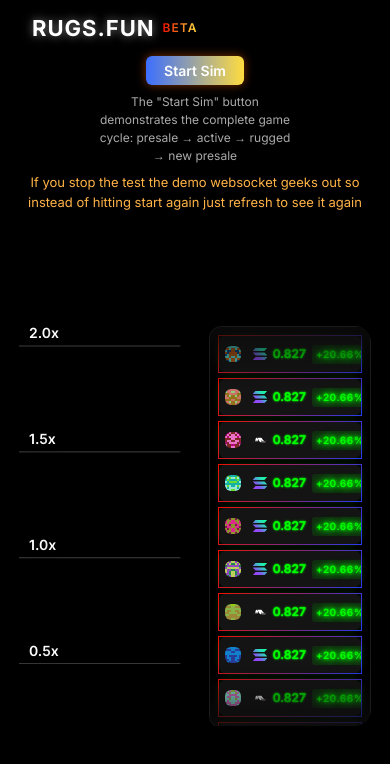
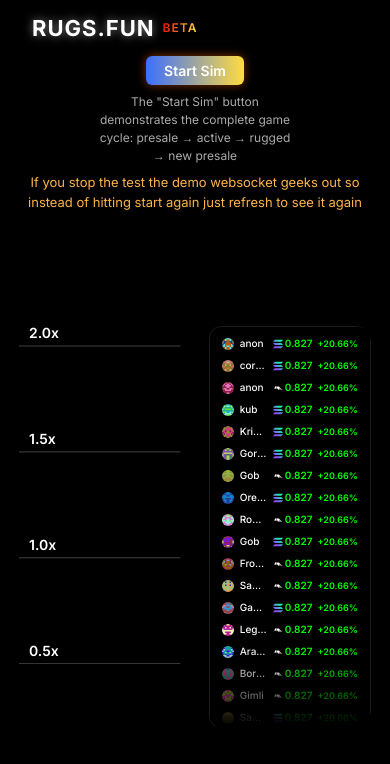
Before and after one commit to cashblaze127/rugs-dot-fun, a React (Vite) app: page / in a window 390 px wide. Shown: the top 764 px of the page. Built offline with nearby package versions, Linux system fonts and the light colour scheme.

Commit message:
Refined chart and leaderboard UI: improved gradients, compact leaderboard, smoother scaling and animations, mobile optimizations, and code cleanup

```diff
--- a/src/App.jsx
+++ b/src/App.jsx
@@ -29,7 +29,18 @@ const mockAddresses = [
   "0x7890123456789012345678901234567890123456",
   "0x8901234567890123456789012345678901234567",
   "0x9012345678901234567890123456789012345678",
-  "0x0123456789012345678901234567890123456789"
+  "0x0123456789012345678901234567890123456789",
+  // New mock addresses
+  "0xA123456789012345678901234567890123456789",
+  "0xB234567890123456789012345678901234567890",
+  "0xC345678901234567890123456789012345678901",
+  "0xD456789012345678901234567890123456789012",
+  "0xE567890123456789012345678901234567890123",
+  "0xF678901234567890123456789012345678901234",
+  "0xA789012345678901234567890123456789012345",
+  "0xB890123456789012345678901234567890123456",
+  "0xC901234567890123456789012345678901234567",
+  "0xD012345678901234567890123456789012345678"
 ];
 
 const mockPlayers = [
@@ -43,6 +54,17 @@ const mockPlayers = [
   { name: "Oreoz", address: mockAddresses[7], profit: "+0.827", percent: "+20.66%", tokenType: Math.random() > 0.5 ? 'solana' : 'rugs' },
   { name: "Romms", address: mockAddresses[8], profit: "+0.827", percent: "+20.66%", tokenType: Math.random() > 0.5 ? 'solana' : 'rugs' },
   { name: "Gob", address: mockAddresses[9], profit: "+0.827", percent: "+20.66%", tokenType: Math.random() > 0.5 ? 'solana' : 'rugs' },
+  // New mock players
+  { name: "Frodo", address: mockAddresses[10], profit: "+0.827", percent: "+20.66%", tokenType: Math.random() > 0.5 ? 'solana' : 'rugs' },
+  { name: "Samwise", address: mockAddresses[11], profit: "+0.827", percent: "+20.66%", tokenType: Math.random() > 0.5 ? 'solana' : 'rugs' },
+  { name: "Gandalf", address: mockAddresses[12], profit: "+0.827", percent: "+20.66%", tokenType: Math.random() > 0.5 ? 'solana' : 'rugs' },
+  { name: "Legolas", address: mockAddresses[13], profit: "+0.827", percent: "+20.66%", tokenType: Math.random() > 0.5 ? 'solana' : 'rugs' },
+  { name: "Aragorn", address: mockAddresses[14], profit: "+0.827", percent: "+20.66%", tokenType: Math.random() > 0.5 ? 'solana' : 'rugs' },
+  { name: "Boromir", address: mockAddresses[15], profit: "+0.827", percent: "+20.66%", tokenType: Math.random() > 0.5 ? 'solana' : 'rugs' },
+  { name: "Gimli", address: mockAddresses[16], profit: "+0.827", percent: "+20.66%", tokenType: Math.random() > 0.5 ? 'solana' : 'rugs' },
+  { name: "Sauron", address: mockAddresses[17], profit: "+0.827", percent: "+20.66%", tokenType: Math.random() > 0.5 ? 'solana' : 'rugs' },
+  { name: "Saruman", address: mockAddresses[18], profit: "+0.827", percent: "+20.66%", tokenType: Math.random() > 0.5 ? 'solana' : 'rugs' },
+  { name: "Gollum", address: mockAddresses[19], profit: "+0.827", percent: "+20.66%", tokenType: Math.random() > 0.5 ? 'solana' : 'rugs' },
 ];
 
 const CHART_HEIGHT = 400;
@@ -172,30 +194,36 @@ function PlayerBox({ player, index }) {
   const profit = player.profit.replace("+", "");
   const blockieImage = createBlockies(player.address);
 
+  // Responsive adjustments for leaderboard player row on mobile
+  const isMobile = typeof window !== 'undefined' && window.innerWidth <= 640;
+
   return (
-    <div className="player-row leaderboard-gradient-border">
-      <div className="avatar-container">
+    <div className="player-row" style={{ background: 'none', border: 'none', boxShadow: 'none', minHeight: isMobile ? '15px' : '19px', padding: isMobile ? '1px 4px' : '2px 6px', fontSize: isMobile ? '10px' : '12px' }}>
+      <div className="avatar-container" style={{ width: isMobile ? '12px' : '16px', height: isMobile ? '12px' : '16px', minWidth: isMobile ? '12px' : '16px', minHeight: isMobile ? '12px' : '16px' }}>
         <img
           src={blockieImage}
           alt="Player Avatar"
           className="player-avatar-blockie"
+          style={{ width: isMobile ? '12px' : '16px', height: isMobile ? '12px' : '16px' }}
         />
       </div>
-      <span className="player-name">{player.name}</span>
-      <div className="player-stats">
-        <span className="player-profit green-glow">
+      <span className="player-name" style={{ fontSize: isMobile ? '10px' : '12px' }}>{player.name}</span>
+      <div className="player-stats" style={{ gap: isMobile ? '5px' : '8px' }}>
+        <span style={{ fontSize: isMobile ? '10px' : '12px', color: '#00ff00', fontWeight: 600 }}>
           {player.profit.startsWith("+") && (
             <img
               src={player.tokenType === 'solana' ? solanaLogo : rugsLogo}
               alt={player.tokenType === 'solana' ? 'Solana' : 'Rugs'}
-              width="14"
-              height="14"
+              width={isMobile ? '10' : '12'}
+              height={isMobile ? '10' : '12'}
               style={{ marginRight: '2px', verticalAlign: 'middle' }}
             />
           )}
           {profit}
         </span>
-        <span className="player-percent green-glow">{player.percent}</span>
+        <span style={{ fontSize: isMobile ? '9px' : '11px', color: '#00ff00', fontWeight: 600 }}>
+          {player.percent}
+        </span>
       </div>
     </div>
   );
@@ -363,6 +391,7 @@ function GameGraph() {
   const lastTradeTimeRef = useRef(0);
   const fadeTimeoutRef = useRef(null);
   const rugTimerRef = useRef(null);
+  const scalingAnimationRef = useRef(null);
 
   // Track if game is rugged to prevent any more updates
   const isRugged = gameState === 'rugged';
@@ -398,12 +427,12 @@ function GameGraph() {
   const norm = v => {
     // For rugged state, ensure we can see values down to zero
     if (gameState === 'rugged') {
-      // When rugged, use 0 as the minimum to see the full crash
       const ruggedMin = 0;
+      if (visibleMaxValue - ruggedMin < 0.0001) return CHART_HEIGHT - 20;
       return CHART_HEIGHT - (((v - ruggedMin) / (visibleMaxValue - ruggedMin)) * (CHART_HEIGHT - 40) + 20);
     }
-
     // Normal case
+    if (visibleMaxValue - MIN_VALUE < 0.0001) return CHART_HEIGHT - 20;
     return CHART_HEIGHT - (((v - MIN_VALUE) / (visibleMaxValue - MIN_VALUE)) * (CHART_HEIGHT - 40) + 20);
   };
 
@@ -862,92 +891,68 @@ function GameGraph() {
 
   // Update the visible range when the multiplier changes significantly
   useEffect(() => {
-    // Store the previous multiplier for animation reference
     previousMultiplierRef.current = currentMultiplier;
 
-    // If entering presale, reset chart to initial state
     if (gameState === 'presale') {
       setVisibleMaxValue(2.0);
       setDisplayMultiplier(1.0);
       return;
     }
 
-    // If rugged, ensure we use an appropriate scale
     if (gameState === 'rugged') {
-      // Find the highest value in the chart data before the rug
-      const highestValue = displayedChartData.reduce((max, candle) =>
-        Math.max(max, candle.high), 2.0);
-
-      // Use a scale that ensures the full drop is visible
+      const highestValue = displayedChartData.reduce((max, candle) => Math.max(max, candle.high), 2.0);
       setVisibleMaxValue(Math.max(highestValue * 1.1, 2.0));
       return;
     }
 
-    // Get the highest value in current chart data to ensure everything fits
-    const highestValueInChartData = chartData.reduce((max, candle) =>
-      Math.max(max, candle.high), currentMultiplier);
-
-    // Calculate the current candle's range and position
+    const highestValueInChartData = chartData.reduce((max, candle) => Math.max(max, candle.high), currentMultiplier);
     const currentCandle = chartData[chartData.length - 1];
     const currentCandleRange = currentCandle ? (currentCandle.high - currentCandle.low) : 0;
     const currentCandleHigh = currentCandle ? currentCandle.high : currentMultiplier;
-
-    // Calculate the percentage of the current visible range that the candle takes up
     const candleRangePercentage = currentCandleRange / visibleMaxValue;
-
-    // Calculate how close the candle's high is to the top of the visible range
     const distanceToTop = visibleMaxValue - currentCandleHigh;
     const topMarginPercentage = distanceToTop / visibleMaxValue;
-
-    // Always ensure the current multiplier and highest candle are within the visible range
-    // Add more headroom for large candles and ensure minimum top margin
-    const MIN_TOP_MARGIN_PERCENTAGE = 0.15; // Always keep 15% margin at the top
+    const MIN_TOP_MARGIN_PERCENTAGE = 0.15;
     const idealMaxValue = Math.max(
-      highestValueInChartData * 1.4, // Increased from 1.3 to 1.4 for more headroom
+      highestValueInChartData * 1.4,
       currentMultiplier * 1.3,
-      currentCandleHigh / (1 - MIN_TOP_MARGIN_PERCENTAGE), // Ensure minimum top margin
+      currentCandleHigh / (1 - MIN_TOP_MARGIN_PERCENTAGE),
       2.0
     );
-
-    // Make range adjustments more responsive for large candles
-    const shouldScale =
-      highestValueInChartData >= visibleMaxValue ||
-      Math.abs(idealMaxValue - visibleMaxValue) / visibleMaxValue > 0.15 ||
-      candleRangePercentage > 0.35 || // Reduced from 0.4 to 0.35 to scale earlier
-      topMarginPercentage < MIN_TOP_MARGIN_PERCENTAGE; // Scale if we're too close to the top
-
-    if (shouldScale) {
-      // Use requestAnimationFrame for smooth transitions
+    const minVisible = MIN_VALUE + 0.5;
+
+    // Cancel any ongoing animation
+    if (scalingAnimationRef.current) {
+      cancelAnimationFrame(scalingAnimationRef.current);
+      scalingAnimationRef.current = null;
+    }
+
+    // Only animate if scaling up
+    if (idealMaxValue > visibleMaxValue) {
       const startValue = visibleMaxValue;
-      const endValue = highestValueInChartData >= visibleMaxValue
-        ? idealMaxValue
-        : visibleMaxValue + (idealMaxValue - visibleMaxValue) * 0.3;
-
+      const endValue = idealMaxValue;
       const startTime = performance.now();
-      // Faster transition for large candles or when close to top
-      const duration = (candleRangePercentage > 0.35 || topMarginPercentage < MIN_TOP_MARGIN_PERCENTAGE)
-        ? 250 // Even faster (250ms) for large candles or when close to top
-        : 500; // Normal 500ms for regular scaling
-
+      const duration = 500;
       const animate = (currentTime) => {
         const elapsed = currentTime - startTime;
         const progress = Math.min(elapsed / duration, 1);
-
-        // Easing function for smooth animation
         const easeOutCubic = (t) => 1 - Math.pow(1 - t, 3);
         const easedProgress = easeOutCubic(progress);
-
-        const newValue = startValue + (endValue - startValue) * easedProgress;
+        let newValue = startValue + (endValue - startValue) * easedProgress;
+        newValue = Math.max(newValue, minVisible);
         setVisibleMaxValue(newValue);
-
         if (progress < 1) {
-          requestAnimationFrame(animate);
-        }
-      };
-
-      requestAnimationFrame(animate);
-    }
-  }, [currentMultiplier, visibleMaxValue, chartData, gameState, displayedChartData]);
+          scalingAnimationRef.current = requestAnimationFrame(animate);
+        } else {
+          scalingAnimationRef.current = null;
+        }
+      };
+      scalingAnimationRef.current = requestAnimationFrame(animate);
+    } else if (idealMaxValue < visibleMaxValue) {
+      // Snap down immediately
+      setVisibleMaxValue(Math.max(idealMaxValue, minVisible));
+    }
+  }, [currentMultiplier, chartData, gameState, displayedChartData]);
 
   // Update the active candle animation to only handle the "bounce" effect
   useEffect(() => {
@@ -1233,7 +1238,8 @@ function GameGraph() {
                     </linearGradient>
                     <linearGradient id="leaderboard-fade-bottom" x1="0" y1="0" x2="0" y2="1">
                       <stop offset="0%" stopColor="#000" stopOpacity="0" />
-                      <stop offset="85%" stopColor="#000" stopOpacity="0" />
+                      <stop offset="60%" stopColor="#000" stopOpacity="0.85" />
+                      <stop offset="85%" stopColor="#000" stopOpacity="0.98" />
                       <stop offset="100%" stopColor="#000" stopOpacity="1" />
                     </linearGradient>
                     {/* Rainbow gradient for price indicator */}
@@ -1290,6 +1296,16 @@ function GameGraph() {
                       <feDisplacementMap in="red-blur" in2="noise" scale="5" xChannelSelector="R" yChannelSelector="G" result="displaced" />
                       <feComposite in="displaced" in2="SourceGraphic" operator="out" />
                     </filter>
+                    {/* Candle fade-out mask for left edge */}
+                    <linearGradient id="fade-mask-gradient" x1="0" y1="0" x2="1" y2="0">
+                      <stop offset="0%" stopColor="white" stopOpacity="0" />
+                      <stop offset={windowWidth <= 640 ? "8%" : "5%"} stopColor="white" stopOpacity="0" />
+                      <stop offset={windowWidth <= 640 ? "15%" : "10%"} stopColor="white" stopOpacity="1" />
+                      <stop offset="100%" stopColor="white" stopOpacity="1" />
+                    </linearGradient>
+                    <mask id="fade-mask">
+                      <rect x="0" y="0" width="100%" height="100%" fill="url(#fade-mask-gradient)" />
+                    </mask>
                   </defs>
 
                   {/* First draw the grid lines */}
@@ -1321,7 +1337,9 @@ function GameGraph() {
                   </TransitionGroup>
 
                   {/* Then draw the candles */}
-                  {displayedChartData.length > 0 && (isTestRunning || isRugged) && displayedChartData.map((candle, i) => {
+                  {displayedChartData.length > 0 && (isTestRunning || isRugged) && (
+                    <g mask="url(#fade-mask)">
+                      {displayedChartData.map((candle, i) => {
                         const isLatestCandle = i === displayedChartData.length - 1;
                         const prev = i > 0 ? displayedChartData[i - 1] : candle;
                         const up = candle.close >= candle.open;
@@ -1401,7 +1419,10 @@ function GameGraph() {
                         if (gameState === 'presale') return null;
 
                         return (
-                      <g key={`candle-${i}`} className={isRugCandle ? 'rugged-candle' : ''}>
+                          <g
+                            key={`candle-${i}`}
+                            className={isRugCandle ? 'rugged-candle' : ''}
+                          >
                             {/* Wick */}
                             <line
                               x1={x + responsiveCandleWidth / 2}
@@ -1442,6 +1463,8 @@ function GameGraph() {
                           </g>
                         );
                       })}
+                    </g>
+                  )}
 
                   {/* Draw the indicator lines on top of candles */}
                   {displayedChartData.length > 0 && isTestRunning && gameState !== 'presale' && (
@@ -1574,10 +1597,9 @@ function GameGraph() {
                             fontSize={14}
                             fontWeight="600"
                             style={{
-                              textShadow: "0 0 8px #000, 1px 1px 0 #000, -1px -1px 0 #000, 1px -1px 0 #000, -1px 1px 0 #000",
-                              filter: "drop-shadow(0 0 2px rgba(0,0,0,0.9))",
-                              transition: 'opacity 0.9s cubic-bezier(0.22, 1, 0.36, 1)'
+                              transition: 'opacity 0.9s cubic-bezier(0.22, 1, 0.36, 1), y 0.5s cubic-bezier(0.4, 0, 0.2, 1)'
                             }}
+                            className="grid-fade-line grid-line-label"
                           >
                             {y.toFixed(1)}x
                           </text>
@@ -1662,13 +1684,30 @@ function GameGraph() {
 
             {/* Player list with fade effects */}
             <div className="player-list-container" style={{ position: 'relative', background: 'none', zIndex: 10 }}>
-              <div className="player-list-fade top"></div>
-              <div className="player-list">
+              <div
+                className="player-list"
+                style={{
+                  overflowY: 'auto',
+                  height: '100%',
+                }}
+              >
                 {mockPlayers.map((player, idx) => (
                   <PlayerBox key={idx} player={player} index={idx} />
                 ))}
               </div>
-              <div className="player-list-fade bottom"></div>
+              {/* Fade overlay absolutely positioned at the bottom of the container */}
+              <div
+                style={{
+                  position: 'absolute',
+                  left: 0,
+                  right: 0,
+                  bottom: 0,
+                  height: '80px', // Increased height for smoother fade
+                  pointerEvents: 'none',
+                  background: 'linear-gradient(to bottom, rgba(0,0,0,0) 0%, rgba(0,0,0,0.5) 50%, #000 100%)',
+                  zIndex: 2,
+                }}
+              />
             </div>
           </div>
         </div>
```
Lines whose indentation alone changed are shown as unchanged.
